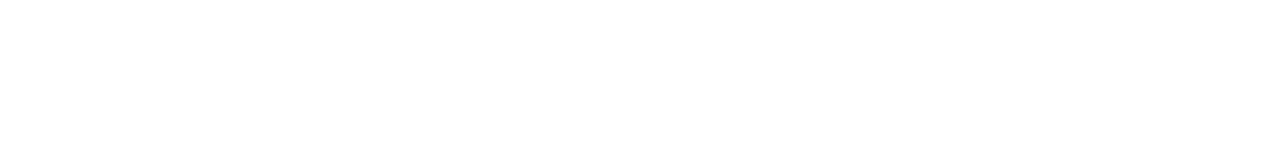
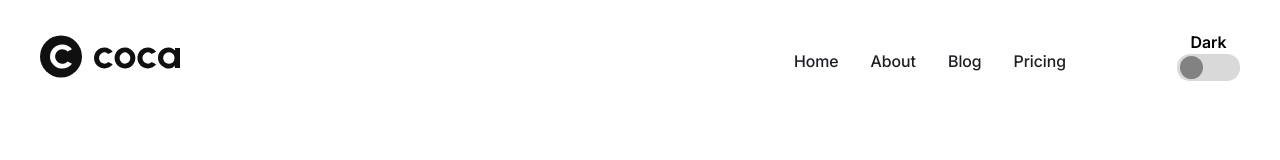
Before and after one commit to miko080/coca, a website built with Vite: page src/index.html in a window 1280 px wide. Built offline with nearby package versions, Linux system fonts and the light colour scheme.

Commit message:
Created header

```diff
--- a/src/assets/scss/base/main.scss
+++ b/src/assets/scss/base/main.scss
@@ -13,14 +13,9 @@ html {
 }
 
 .body {
-  position: relative;
   overflow-x: hidden;
   color: var(--neutral-100);
   background-color: var(--neutral-10);
-
-  &--fixed {
-    overflow-y: hidden;
-  }
 }
 
 img {
@@ -68,3 +63,9 @@ button {
   padding: 0 var(--container-p);
   max-width: calc(var(--container-w) + (var(--container-p ) * 2));
 }
+
+.hidden {
+  font-size: 0;
+  opacity: 0;
+  visibility: hidden;
+}
--- a/src/assets/scss/base/vars.scss
+++ b/src/assets/scss/base/vars.scss
@@ -1,19 +1,88 @@
 :root {
   // Neutral colors
-  --neutral-10:#FFF;
-  --neutral-20:#F5F5F5;
-  --neutral-30:#EDEDED;
-  --neutral-40:#CED1D8;
-  --neutral-50:#AFB3BB;
-  --neutral-60:#18181D;
-  --neutral-70:#606060;
-  --neutral-80:#35373D;
-  --neutral-90:#161A34;
-  --neutral-100:#1D1E25;
-  --neutral-110:#E2F8F0;
-  --neutral-120:#828282;
+  --neutral-10: #fff;
+  --neutral-20: #f5f5f5;
+  --neutral-30: #ededed;
+  --neutral-40: #ced1d8;
+  --neutral-50: #afb3bb;
+  --neutral-60: #18181d;
+  --neutral-70: #606060;
+  --neutral-80: #35373d;
+  --neutral-90: #161a34;
+  --neutral-100: #1d1e25;
+  --neutral-110: #e2f8f0;
+  --neutral-120: #828282;
+  --neutral-130: #d9d9d9;
+  --neutral-140: #000;
+
+  // Logo color
+  --logo-text: #101010;
+  --logo-circle: #101010;
+
+  // primary
+  --main-iris: #2e8dff;
+  --border-iris: #dfe0f3;
+  --hover-iris: #1463ff;
+  --pressed-iris: #085885;
+  --focus-iris: #4e7ddb;
+
+  // Secondary
+  --main-yellow: #ffd33c;
+  --surface-yellow: #fff6d8;
+  --border-yellow: #fff0be;
+  --hover-yellow: #d5b032;
+  --pressed-yellow: #806a1e;
+  --focus-yellow: #fff6d8;
+
+  // Success
+  --main-green: #50cd89;
+  --surface-green: #f2fff8;
+  --border-green: #c5eed8;
+  --hover-green: #46b277;
+  --pressed-green: #28593f;
+  --focus-green: #dcf5e7;
+
+  // Error
+  --main-red: #f14141;
+  --surface-red: #fff2f2;
+  --border-red: #fac0c0;
+  --hover-red: #d93a3a;
+  --pressed-red: #802a2a;
+  --focus-red: #fcd9d9;
+
+  // Info
+  --main-blue: #7239ea;
+  --surface-blue: #f6f2ff;
+  --border-blue: #d0bdf8;
+  --hover-blue: #6633d1;
+  --pressed-blue: #3f2478;
+  --focus-blue: #e3d7fb;
 
   // container
-  --container-p:15px;
-  --container-w:1200px;
+  --container-p: 15px;
+  --container-w: 1200px;
+
+  // transition
+  --transition: 0.2s ease-in-out;
+
+  // z-index
+  --z-index-1: 1;
+  --z-index-2: 2;
+  --z-index-3: 3;
+  --z-index-4: 4;
+
 }
+
+
+
+[data-theme='dark'] {
+  // Neutral colors
+  --neutral-10: #1d1e25;
+  --neutral-100: #fff;
+  --neutral-140: #fff;
+  --neutral-150: #fff;
+
+    // Logo color
+  --logo-text: #fff;
+  --logo-circle: #343542;
+}
--- /dev/null
+++ b/src/assets/scss/components/header.scss
@@ -0,0 +1,183 @@
+.header {
+  padding: 26px 0 22px;
+
+  @include mobile {
+    padding: 22px 0 18px;
+  }
+
+  &__container {
+    @include flex-all-sb;
+  }
+
+  &__logo {
+    position: relative;
+    z-index: var(--z-index-4);
+
+    & svg {
+      @include mobile {
+      width: 130px;
+    }
+
+      & path {
+        &:not(:last-child) {
+          fill: var(--logo-text);
+        }
+      }
+
+      & circle {
+        fill: var(--logo-circle);
+      }
+    }
+  }
+
+  &-right {
+    @include flex-align-center;
+    gap: 111px;
+
+    @include tablet {
+      gap: 60px;
+    }
+
+    @include small-tablet {
+      position: fixed;
+      top: 0;
+      left: -100vw;
+      z-index: var(--z-index-3);
+      flex-direction: column;
+      justify-content: center;
+      width: 80dvw;
+      height: 100dvh;
+      background-color: var(--neutral-10);
+      opacity: 0;
+      visibility: hidden;
+      transition: left var(--transition), opacity var(--transition), visibility var(--transition);
+
+      &--visible {
+        left: 0;
+        opacity: 1;
+        visibility: visible;
+      }
+    }
+  }
+
+  &__switcher {
+    position: relative;
+    border-radius: 13px;
+    width: 63px;
+    height: 27px;
+    background-color: var(--neutral-130);
+    transform: translateY(7px);
+    transition: background-color var(--transition);
+
+    &::before {
+      content: '';
+      position: absolute;
+      top: 2px;
+      left: 3px;
+      display: inline-block;
+      border-radius: 50%;
+      width: 23px;
+      height: 23px;
+      background-color: var(--neutral-120);
+      transition:
+        left var(--transition),
+        background-color var(--transition);
+    }
+
+    &-text {
+      position: absolute;
+      top: -24px;
+      left: 50%;
+      font-weight: 600;
+      line-height: 24px;
+      text-align: center;
+      color: var(--neutral-140);
+      transform: translateX(-50%);
+    }
+
+    &-checkbox {
+      appearance: none;
+    }
+
+    &:has(&-checkbox:checked) {
+      background-color: var(--neutral-60);
+
+      &::before {
+        left: 38px;
+        background-color: var(--focus-iris);
+      }
+    }
+  }
+}
+
+.nav {
+  &__list {
+    @include flex-align-center;
+    gap: 32px;
+
+    @include small-tablet {
+      gap: 20px;
+      flex-direction: column;
+    }
+
+    @include mobile {
+      gap: 10px;
+    }
+  }
+
+  &__link {
+    position: relative;
+    font-weight: 500;
+    line-height: 26px;
+    color: var(--neutral-100);
+
+    @include small-tablet {
+      line-height: 3;
+    }
+
+    &::after {
+      content: '';
+      position: absolute;
+      right: 0;
+      bottom: -5px;
+      left: 0;
+      height: 1px;
+      background: var(--neutral-100);
+      opacity: 0;
+      visibility: hidden;
+      transition:
+        opacity var(--transition),
+        visibility var(--transition);
+    }
+
+    &:hover {
+      &::after {
+        opacity: 1;
+        visibility: visible;
+      }
+    }
+  }
+}
+
+.overlay {
+  position: fixed;
+  inset: 0;
+  z-index: var(--z-index-1);
+  background-color: #000000b3;
+  opacity: 0;
+  visibility: hidden;
+  transition:
+    opacity var(--transition),
+    visibility var(--transition);
+
+  @include small-tablet {
+    &--visible {
+      opacity: 1;
+      visibility: visible;
+    }
+  }
+}
+
+.burger {
+  @include burger;
+}
--- a/src/assets/scss/main.scss
+++ b/src/assets/scss/main.scss
@@ -1,3 +1,6 @@
 @import './mixins';
 @import './base';
 @import './globals';
+
+// components
+@import './components/header';
--- a/src/html/base/components/header.html
+++ b/src/html/base/components/header.html
@@ -0,0 +1,61 @@
+<header class="header">
+  <h1 class="hidden">Coca - Digital Marketing Website. Home page</h1>
+  <div class="container header__container">
+    <a href="/" class="header__logo" aria-label="Home page">
+      <svg
+        width="140"
+        height="66"
+        viewBox="0 0 140 66"
+        fill="none"
+        xmlns="http://www.w3.org/2000/svg"
+      >
+        <path
+          d="M68.1455 35.9848L72.722 38.3558C71.7651 39.6044 70.5655 40.6072 69.1232 41.3643C67.6809 42.1214 66.1069 42.5 64.4011 42.5C62.4873 42.5 60.7399 42.0285 59.159 41.0854C57.5919 40.1423 56.3368 38.8805 55.3937 37.2998C54.4646 35.7059 54 33.9459 54 32.0199C54 30.5588 54.2704 29.1973 54.8113 27.9355C55.3521 26.6603 56.0941 25.5446 57.0371 24.5882C57.994 23.6186 59.1035 22.8615 60.3655 22.3169C61.6275 21.7723 62.9727 21.5 64.4011 21.5C66.1069 21.5 67.6809 21.8786 69.1232 22.6357C70.5655 23.3928 71.7651 24.4089 72.722 25.6841L68.1455 28.0351C67.6601 27.5038 67.0846 27.092 66.4189 26.7998C65.7671 26.5076 65.0945 26.3615 64.4011 26.3615C63.4026 26.3615 62.5012 26.6271 61.6968 27.1584C60.8925 27.6765 60.2545 28.3672 59.783 29.2305C59.3115 30.0806 59.0757 31.0104 59.0757 32.0199C59.0757 33.0161 59.3115 33.9459 59.783 34.8093C60.2545 35.6594 60.8925 36.3435 61.6968 36.8615C62.5012 37.3795 63.4026 37.6385 64.4011 37.6385C65.1223 37.6385 65.8087 37.4924 66.4605 37.2002C67.1123 36.8947 67.674 36.4896 68.1455 35.9848Z"
+          fill="#101010"
+        />
+        <path
+          d="M84.9596 42.5C83.0458 42.5 81.2984 42.0285 79.7174 41.0854C78.1503 40.1423 76.8952 38.8805 75.9522 37.2998C75.023 35.7059 74.5585 33.9459 74.5585 32.0199C74.5585 30.5588 74.8289 29.1973 75.3697 27.9355C75.9106 26.6603 76.6525 25.5446 77.5956 24.5882C78.5525 23.6186 79.6619 22.8615 80.9239 22.3169C82.1859 21.7723 83.5312 21.5 84.9596 21.5C86.8734 21.5 88.6138 21.9715 90.1809 22.9146C91.7619 23.8577 93.017 25.1262 93.9461 26.7201C94.8892 28.314 95.3607 30.0806 95.3607 32.0199C95.3607 33.4677 95.0903 34.8226 94.5494 36.0844C94.0085 37.3463 93.2597 38.462 92.3028 39.4317C91.3597 40.388 90.2572 41.1385 88.9952 41.6831C87.7471 42.2277 86.4019 42.5 84.9596 42.5ZM84.9596 37.6385C85.9719 37.6385 86.8803 37.3795 87.6847 36.8615C88.489 36.3435 89.12 35.6594 89.5777 34.8093C90.0492 33.9592 90.2849 33.0294 90.2849 32.0199C90.2849 30.9839 90.0423 30.0408 89.5569 29.1907C89.0854 28.3273 88.4405 27.6433 87.6223 27.1385C86.8179 26.6205 85.9303 26.3615 84.9596 26.3615C83.9611 26.3615 83.0596 26.6205 82.2553 27.1385C81.4509 27.6565 80.813 28.3472 80.3415 29.2106C79.87 30.074 79.6342 31.0104 79.6342 32.0199C79.6342 33.0693 79.8769 34.019 80.3623 34.8691C80.8477 35.7192 81.4925 36.3966 82.2969 36.9013C83.1151 37.3928 84.0027 37.6385 84.9596 37.6385Z"
+          fill="#101010"
+        />
+        <path
+          d="M111.578 35.9848L116.155 38.3558C115.198 39.6044 113.998 40.6072 112.556 41.3643C111.114 42.1214 109.54 42.5 107.834 42.5C105.92 42.5 104.173 42.0285 102.592 41.0854C101.025 40.1423 99.7696 38.8805 98.8265 37.2998C97.8974 35.7059 97.4328 33.9459 97.4328 32.0199C97.4328 30.5588 97.7032 29.1973 98.2441 27.9355C98.7849 26.6603 99.5269 25.5446 100.47 24.5882C101.427 23.6186 102.536 22.8615 103.798 22.3169C105.06 21.7723 106.405 21.5 107.834 21.5C109.54 21.5 111.114 21.8786 112.556 22.6357C113.998 23.3928 115.198 24.4089 116.155 25.6841L111.578 28.0351C111.093 27.5038 110.517 27.092 109.852 26.7998C109.2 26.5076 108.527 26.3615 107.834 26.3615C106.835 26.3615 105.934 26.6271 105.13 27.1584C104.325 27.6765 103.687 28.3672 103.216 29.2305C102.744 30.0806 102.509 31.0104 102.509 32.0199C102.509 33.0161 102.744 33.9459 103.216 34.8093C103.687 35.6594 104.325 36.3435 105.13 36.8615C105.934 37.3795 106.835 37.6385 107.834 37.6385C108.555 37.6385 109.242 37.4924 109.893 37.2002C110.545 36.8947 111.107 36.4896 111.578 35.9848Z"
+          fill="#101010"
+        />
+        <path
+          d="M134.924 22.0579H140V41.982H134.924L134.695 39.5114C134.127 40.4013 133.371 41.1252 132.428 41.6831C131.499 42.2277 130.396 42.5 129.12 42.5C127.581 42.5 126.139 42.2211 124.794 41.6632C123.448 41.1053 122.263 40.3349 121.236 39.352C120.224 38.3691 119.427 37.2334 118.844 35.945C118.276 34.6565 117.991 33.2751 117.991 31.8008C117.991 30.3795 118.262 29.0446 118.803 27.796C119.357 26.5474 120.127 25.4516 121.112 24.5085C122.096 23.5655 123.233 22.8283 124.523 22.297C125.813 21.7657 127.2 21.5 128.684 21.5C130.057 21.5 131.284 21.7922 132.366 22.3767C133.461 22.9611 134.39 23.7049 135.153 24.6082L134.924 22.0579ZM128.996 37.8178C130.077 37.8178 131.034 37.5588 131.866 37.0408C132.698 36.5228 133.35 35.8254 133.822 34.9488C134.293 34.0588 134.529 33.0825 134.529 32.0199C134.529 30.944 134.293 29.9677 133.822 29.0911C133.35 28.2011 132.691 27.4972 131.846 26.9791C131.013 26.4611 130.063 26.2021 128.996 26.2021C127.928 26.2021 126.95 26.4677 126.063 26.9991C125.189 27.5171 124.488 28.2144 123.961 29.0911C123.448 29.9677 123.192 30.944 123.192 32.0199C123.192 33.0958 123.455 34.0721 123.982 34.9488C124.509 35.8254 125.21 36.5228 126.083 37.0408C126.971 37.5588 127.942 37.8178 128.996 37.8178Z"
+          fill="#101010"
+        />
+        <circle cx="21" cy="30.5" r="21" fill="#101010" />
+        <path
+          d="M27.4483 35.4412L32 37.741C30.8906 39.1831 29.4794 40.3368 27.7664 41.2021C26.0697 42.0674 24.2262 42.5 22.2358 42.5C19.9844 42.5 17.9288 41.9611 16.069 40.8833C14.2254 39.8055 12.749 38.3634 11.6396 36.5569C10.5465 34.7353 10 32.7239 10 30.5228C10 28.8529 10.3181 27.297 10.9544 25.8548C11.5907 24.3975 12.4635 23.1224 13.5729 22.0294C14.6986 20.9213 16.0037 20.056 17.4883 19.4336C18.9729 18.8112 20.5554 18.5 22.2358 18.5C24.2262 18.5 26.0697 18.9326 27.7664 19.7979C29.4794 20.6632 30.8906 21.8245 32 23.2818L27.4483 25.5816C26.7631 24.8226 25.9637 24.2457 25.0501 23.851C24.1364 23.4412 23.1984 23.2362 22.2358 23.2362C20.898 23.2362 19.6826 23.5778 18.5895 24.2609C17.5128 24.9288 16.6563 25.8169 16.02 26.925C15.4001 28.018 15.0901 29.2173 15.0901 30.5228C15.0901 31.8131 15.4082 33.0123 16.0445 34.1205C16.6808 35.2135 17.5373 36.0939 18.614 36.7619C19.7071 37.4298 20.9143 37.7638 22.2358 37.7638C23.2473 37.7638 24.2099 37.5512 25.1235 37.1262C26.0371 36.7011 26.812 36.1395 27.4483 35.4412Z"
+          fill="white"
+        />
+      </svg>
+    </a>
+    <div class="header-right" data-burger="menu">
+      <nav class="nav header__nav">
+        <ul class="nav__list">
+          <li class="nav__item">
+            <a class="nav__link text-p-default" href="/">Home</a>
+          </li>
+          <li class="nav__item">
+            <a class="nav__link text-p-default" href="/about.html">About</a>
+          </li>
+          <li class="nav__item">
+            <a class="nav__link text-p-default" href="/blog.html">Blog</a>
+          </li>
+          <li class="nav__item">
+            <a class="nav__link text-p-default" href="/pricing.html">Pricing</a>
+          </li>
+        </ul>
+      </nav>
+      <label class="header__switcher">
+        <span class="header__switcher-text text-p-default">Dark</span>
+        <input data-theme-switcher class="header__switcher-checkbox" type="checkbox">
+      </label>
+    </div>
+    <button class="burger" data-burger="btn" aria-label="Burger menu">
+      <span class="burger__line"></span>
+    </button>
+  </div>
+</header>
--- /dev/null
+++ b/src/js/components/theme.js
@@ -0,0 +1,22 @@
+export const useTheme = () => {
+  const themeTarget = document.querySelector('[data-theme]');
+  const themeSwitcher = document.querySelector('[data-theme-switcher]');
+  const themeTargetDataSet = themeTarget.dataset;
+
+  const theme = localStorage.getItem('theme') || 'light';
+  themeTargetDataSet.theme = theme;
+
+  if (theme === 'dark') {
+    themeSwitcher.checked = true;
+  }
+
+  themeSwitcher.addEventListener('click', () => {
+    if (themeTargetDataSet.theme === 'light') {
+      themeTargetDataSet.theme = 'dark';
+      localStorage.setItem('theme', 'dark');
+    } else {
+      themeTargetDataSet.theme = 'light';
+      localStorage.setItem('theme', 'light');
+    }
+  });
+};
```
Also changed, not shown: src/assets/scss/base/normalize.scss (+19 -17 lines), src/index.html (+3 -0 lines), src/js/components/burger.js (added, +19 -0 lines), src/js/main.js (+7 -0 lines), .stylelintrc.json, src/about.html (deleted).
